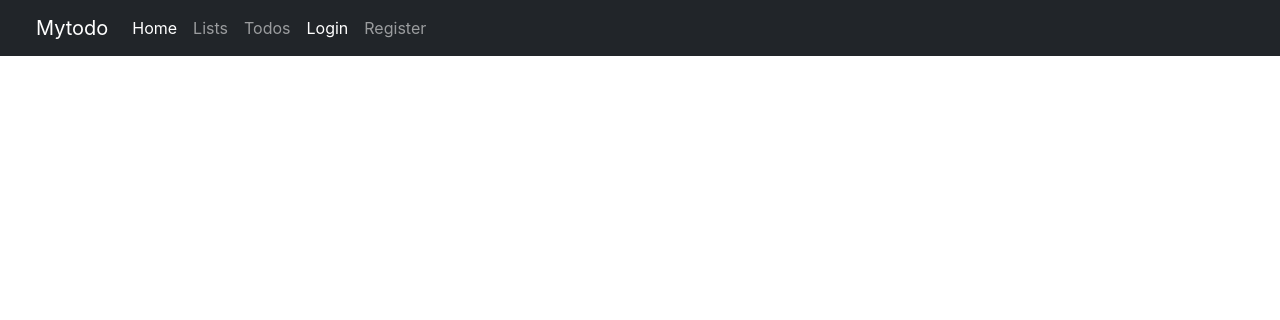
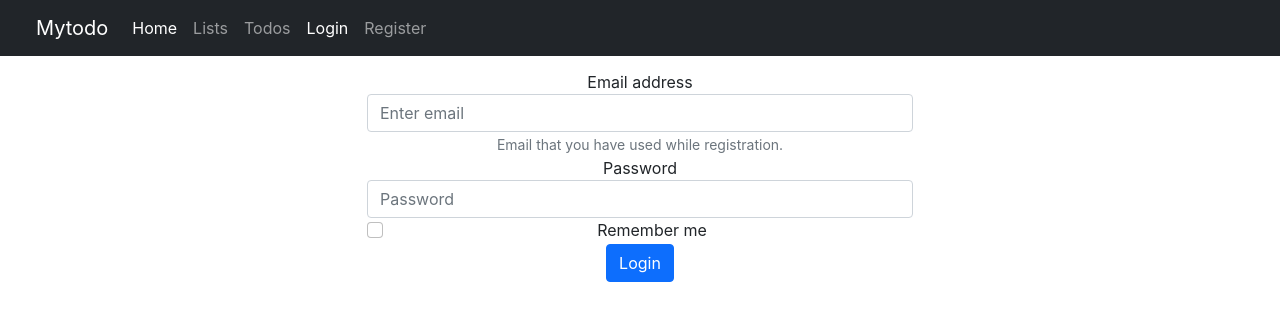
Before and after one commit to hidran/react-redux-todolist, a React (Create React App) app: page /login in a window 1280 px wide. Shown: the top 320 px of the page. Built offline with nearby package versions, Linux system fonts and the light colour scheme.

Commit message:
adds login component and auth service

```diff
--- a/src/App.js
+++ b/src/App.js
@@ -13,6 +13,7 @@ import Lists from './features/lists/Lists';
 
 import { ToastContainer } from 'react-toastify';
 import EditList from './features/lists/EditList';
+import Login from './features/auth/Login';
 function App() {
     useEffect(() => {
         return () => {};
@@ -24,6 +25,7 @@ function App() {
                 <div className='row d-flex justify-content-center'>
                     <Header />
                     <Switch>
+                        <Route path='/login' component={Login}></Route>
                         <Route path='/todos'>
                             <Mytodos />
                         </Route>
--- a/src/app/store.js
+++ b/src/app/store.js
@@ -5,18 +5,21 @@ import logger from 'redux-logger';
 import { listsApi } from '../service/listsService';
 import { todosApi } from '../service/todosService';
 import { setupListeners } from '@reduxjs/toolkit/dist/query';
+import { AuthApi } from '../service/authService';
 export const store = configureStore({
     // preloadedState,
     reducer: {
         filter: filterReducer,
         [todosApi.reducerPath]: todosApi.reducer,
         [listsApi.reducerPath]: listsApi.reducer,
+        [AuthApi.reducerPath]: AuthApi.reducer,
     },
     middleware: (getDefaultMiddleware) =>
         getDefaultMiddleware().concat(
             logger,
             listsApi.middleware,
-            todosApi.middleware
+            todosApi.middleware,
+            AuthApi.middleware
         ),
 });
 setupListeners(store.dispatch);
--- /dev/null
+++ b/src/features/auth/Login.js
@@ -0,0 +1,76 @@
+import React, { useState } from 'react';
+import { useLoginMutation } from '../../service/authService';
+import { useDispatch } from 'react-redux';
+import { useHistory } from 'react-router-dom';
+export const Login = () => {
+    const [email, setEmail] = useState('');
+    const [password, setPassword] = useState('');
+    const [login, { error, isLoading, data }] = useLoginMutation();
+    const dispatch = useDispatch();
+    const hist = useHistory();
+    console.log(error, isLoading, data);
+    const verifyLogin = (e) => {
+        e.preventDefault();
+        if (email.length < 6) {
+            alert('Email length has to be 6 chars');
+        }
+
+        login({ email, password });
+    };
+    if (data && data.access_token) {
+        localStorage.setItem('todolist-token', JSON.stringify(data));
+        // dispatch(userLoggedin(data));
+        hist.replace('/');
+    }
+    return (
+        <div className='col-md-6 m-auto'>
+            {error && <h2 className='alert-danger'>{error.data.error}</h2>}
+            <form onSubmit={verifyLogin} method='POST'>
+                <div className='form-group'>
+                    <label htmlFor='email'>Email address</label>
+                    <input
+                        type='email'
+                        name='email'
+                        value={email}
+                        onChange={(e) => setEmail(e.target.value)}
+                        className='form-control'
+                        id='email'
+                        aria-describedby='emailHelp'
+                        placeholder='Enter email'
+                    />
+
+                    <small id='emailHelp' className='form-text text-muted'>
+                        Email that you have used while registration.
+                    </small>
+                </div>
+                <div className='form-group'>
+                    <label htmlFor='password'>Password</label>
+                    <input
+                        type='password'
+                        name='password'
+                        value={password}
+                        onChange={(e) => setPassword(e.target.value)}
+                        className='form-control'
+                        id='password'
+                        placeholder='Password'
+                    />
+                </div>
+                <div className='form-check'>
+                    <input
+                        type='checkbox'
+                        name='checkbox'
+                        className='form-check-input'
+                        id='remember'
+                    />
+                    <label className='form-check-label' htmlFor='remember'>
+                        Remember me
+                    </label>
+                </div>
+                <button type='submit' className='btn btn-primary float-right'>
+                    Login
+                </button>
+            </form>
+        </div>
+    );
+};
+export default Login;
--- /dev/null
+++ b/src/service/authService.js
@@ -0,0 +1,23 @@
+import { createApi, fetchBaseQuery } from '@reduxjs/toolkit/query/react';
+import { APIURL } from '../config';
+
+export const AuthApi = createApi({
+    reducerPath: 'auth',
+    tagTypes: ['AUTH'],
+    baseQuery: fetchBaseQuery({
+        baseUrl: APIURL + '/auth',
+    }),
+
+    endpoints: (builder) => ({
+        login: builder.mutation({
+            query(body) {
+                return {
+                    url: '/login',
+                    method: 'POST',
+                    body,
+                };
+            },
+        }),
+    }),
+});
+export const { useLoginMutation } = AuthApi;
```
